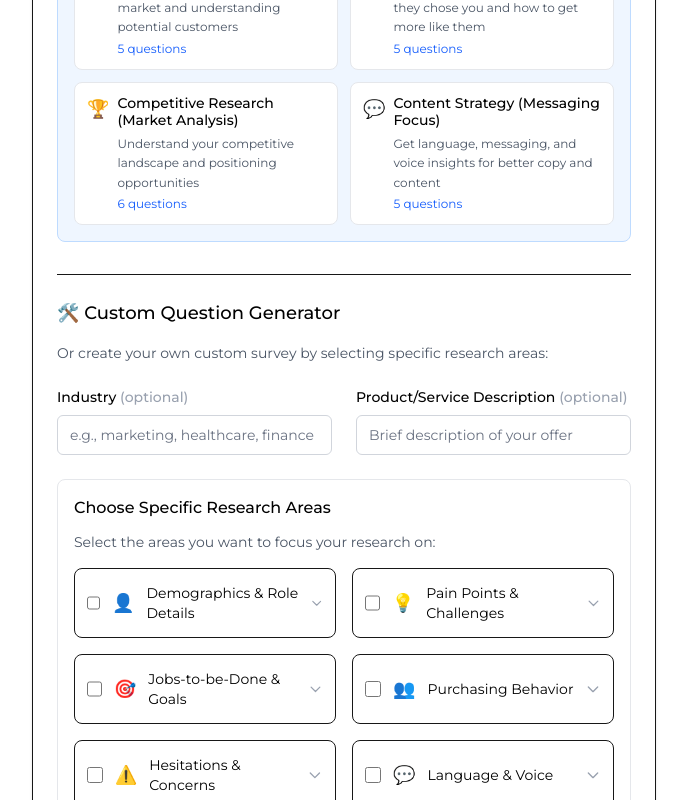
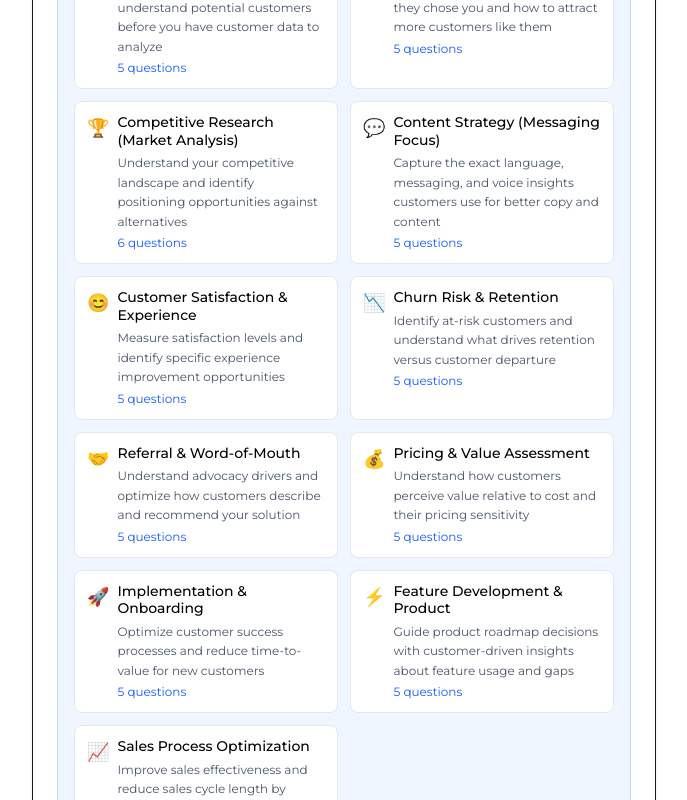
Before and after one commit to 8bitcontent/customer-survey-tool, a Next.js app: page / in a window 1280 px wide. Shown: the part 540-1340 px from the top of the page, without its empty margins (296-983 px from the left). Built offline with nearby package versions, Linux system fonts and the light colour scheme.

Commit message:
structure refinement

```diff
--- a/app/page.tsx
+++ b/app/page.tsx
@@ -337,7 +337,7 @@ const [showPreview, setShowPreview] = useState(false);
 const surveyTemplates: SurveyTemplates = {
   'new-business': {
     title: 'New Business (No Existing Customers)',
-    description: 'Perfect for validating your target market and understanding potential customers',
+    description: 'Validate your target market and understand potential customers before you have customer data to analyze',
     icon: '🚀',
     questions: [
       "What problem are you currently facing that you're looking to solve?",
@@ -349,7 +349,7 @@ const surveyTemplates: SurveyTemplates = {
   },
   'existing-product': {
     title: 'Existing Product (Current Customers)',
-    description: 'Learn from your customers why they chose you and how to get more like them',
+    description: 'Learn from your customers why they chose you and how to attract more customers like them',
     icon: '✅',
     questions: [
       "What problem were you trying to solve before finding our solution?",
@@ -361,7 +361,7 @@ const surveyTemplates: SurveyTemplates = {
   },
   'competitive-research': {
     title: 'Competitive Research (Market Analysis)',
-    description: 'Understand your competitive landscape and positioning opportunities',
+    description: 'Understand your competitive landscape and identify positioning opportunities against alternatives',
     icon: '🏆',
     questions: [
       "What alternatives did you consider before choosing us?",
@@ -374,7 +374,7 @@ const surveyTemplates: SurveyTemplates = {
   },
   'content-strategy': {
     title: 'Content Strategy (Messaging Focus)',
-    description: 'Get language, messaging, and voice insights for better copy and content',
+    description: 'Capture the exact language, messaging, and voice insights customers use for better copy and content',
     icon: '💬',
     questions: [
       "How would you describe the problem we solve to someone who's never heard of it?",
@@ -382,6 +382,90 @@ const surveyTemplates: SurveyTemplates = {
       "What words would you use to describe our solution?",
       "What was the trigger event that made you start looking for help?",
       "What tone or communication style resonates most with you when discussing solutions like ours?"
+    ]
+  },
+  'customer-satisfaction': {
+    title: 'Customer Satisfaction & Experience',
+    description: 'Measure satisfaction levels and identify specific experience improvement opportunities',
+    icon: '😊',
+    questions: [
+      "What part of working with us exceeded your expectations?",
+      "What was your first impression of our company/solution?",
+      "What's the biggest frustration you've experienced with our service?",
+      "What part of working with us could be improved?",
+      "What would make you more likely to choose us again?"
+    ]
+  },
+  'churn-retention': {
+    title: 'Churn Risk & Retention',
+    description: 'Identify at-risk customers and understand what drives retention versus customer departure',
+    icon: '📉',
+    questions: [
+      "What would make you switch to a competitor?",
+      "What concerns do you have about our solution that we haven't addressed?",
+      "What would make you more likely to renew/continue?",
+      "What almost stopped you from moving forward with us initially?",
+      "What's missing that would make this solution more valuable to you?"
+    ]
+  },
+  'referral-advocacy': {
+    title: 'Referral & Word-of-Mouth',
+    description: 'Understand advocacy drivers and optimize how customers describe and recommend your solution',
+    icon: '🤝',
+    questions: [
+      "How would you describe our solution to a colleague in your own words?",
+      "What's the elevator pitch you'd give for our solution?",
+      "What would make you more likely to recommend us to others?",
+      "What hesitations would you address if referring someone to us?",
+      "How would you describe the before and after of using our solution?"
+    ]
+  },
+  'pricing-value': {
+    title: 'Pricing & Value Assessment',
+    description: 'Understand how customers perceive value relative to cost and their pricing sensitivity',
+    icon: '💰',
+    questions: [
+      "What would make this purchase worth every penny?",
+      "What concerns did you have about our pricing before purchasing?",
+      "How do you typically justify purchases like this to others?",
+      "What would make this solution worth paying more for?",
+      "What budget constraints influenced your purchasing decision?"
+    ]
+  },
+  'implementation-onboarding': {
+    title: 'Implementation & Onboarding',
+    description: 'Optimize customer success processes and reduce time-to-value for new customers',
+    icon: '🚀',
+    questions: [
+      "What concerns did you have about implementing our solution?",
+      "What was the biggest obstacle during implementation?",
+      "How long did it take you to see value from our solution?",
+      "What would have made the onboarding process easier for you?",
+      "What additional support would have helped during setup?"
+    ]
+  },
+  'feature-development': {
+    title: 'Feature Development & Product',
+    description: 'Guide product roadmap decisions with customer-driven insights about feature usage and gaps',
+    icon: '⚡',
+    questions: [
+      "What are the top 3 benefits you receive from our solution?",
+      "What features do our competitors offer that you wish we provided?",
+      "What capability are you missing that would transform your results?",
+      "What features do you use most often and why?",
+      "What would you change about our solution if you could wave a magic wand?"
+    ]
+  },
+  'sales-optimization': {
+    title: 'Sales Process Optimization',
+    description: 'Improve sales effectiveness and reduce sales cycle length by understanding the buying journey',
+    icon: '📈',
+    questions: [
+      "What information would have shortened your decision-making process?",
+      "Who else was involved in the decision to work with us?",
+      "What would have made the sales process easier for you?",
+      "What red flags do you typically watch out for when evaluating vendors?",
+      "What finally pushed you over the edge to take action?"
     ]
   }
 };
```
